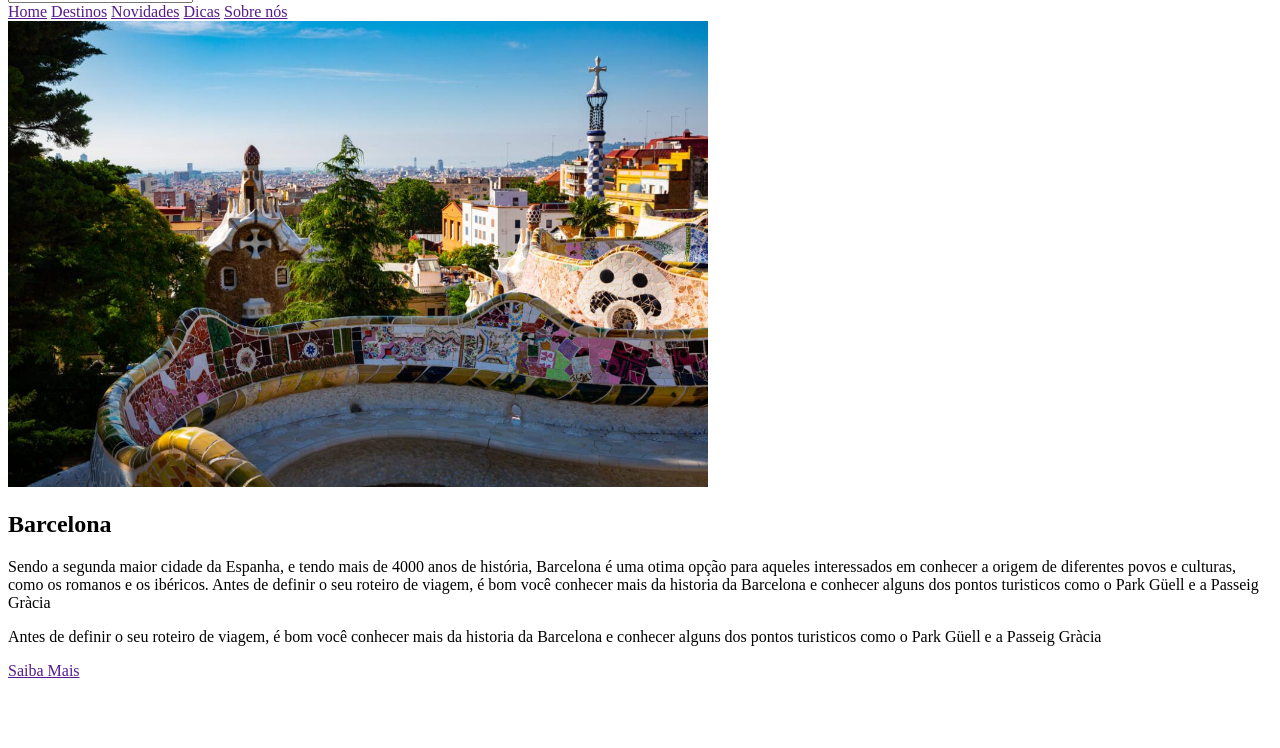
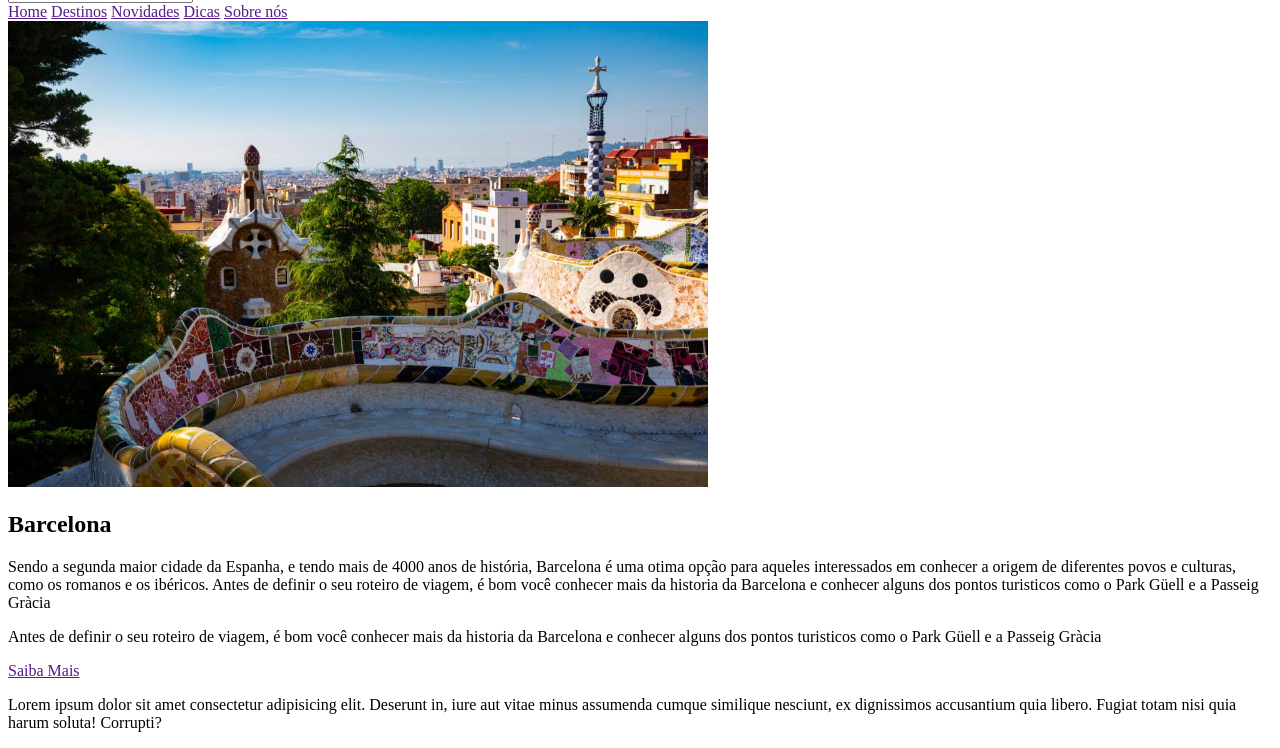
Before and after one commit to NicolasGoncalves/SENAC-2024-1-PWMB-1142796163-Nicolas, a plain HTML site: page Atividade1/index.html in a window 1280 px wide. Shown: the part 102-850 px from the top of the page. Before the commit the page ends 800 px from the top, so only its background shows below. Drawn offline with Linux system fonts and the light colour scheme.

Commit message:
teste aula 3

```diff
--- a/Atividade1/index.html
+++ b/Atividade1/index.html
@@ -37,6 +37,11 @@
 
             <a href="">Saiba Mais</a>
         </section>
+        <section>
+            <p>
+                Lorem ipsum dolor sit amet consectetur adipisicing elit. Deserunt in, iure aut vitae minus assumenda cumque similique nesciunt, ex dignissimos accusantium quia libero. Fugiat totam nisi quia harum soluta! Corrupti?
+            </p>
+        </section>
     </main>
 
     <footer>
```
